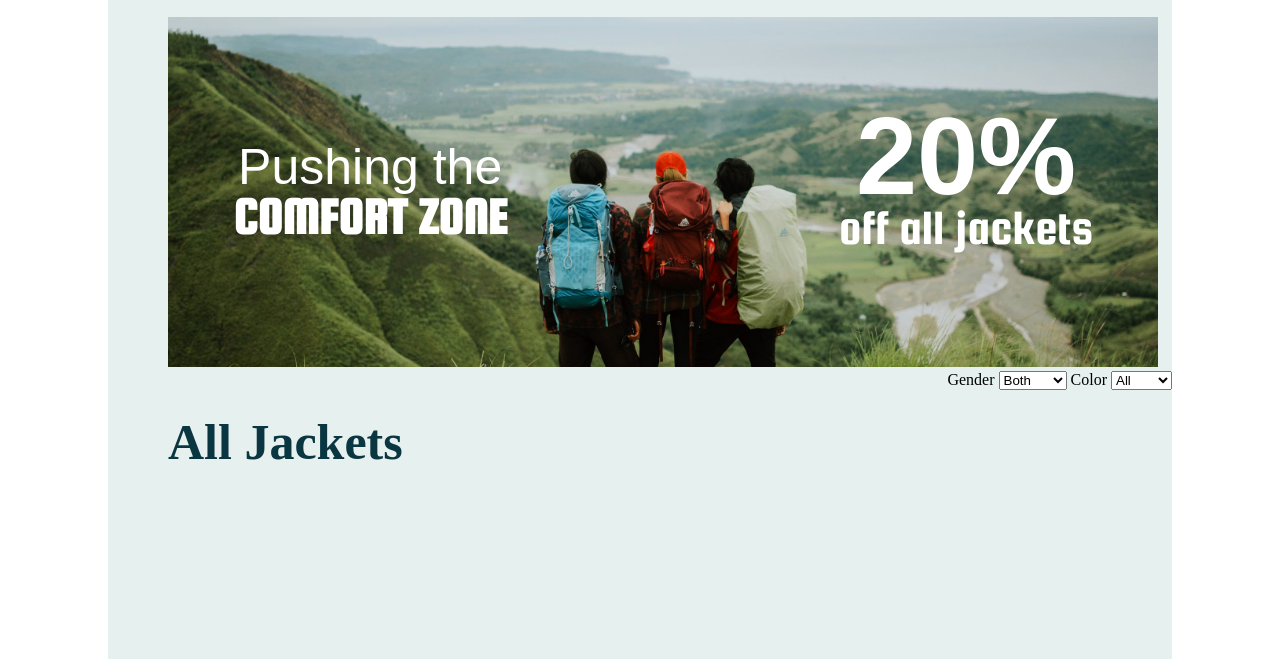
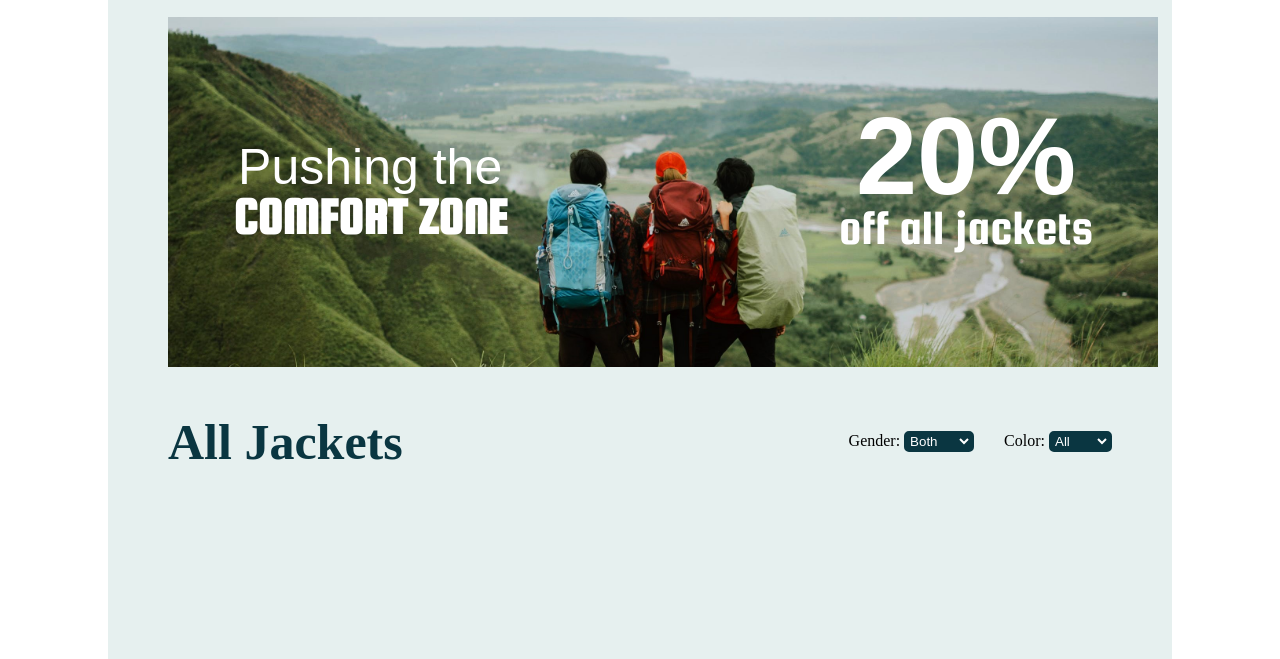
Before and after one commit to werivik/rainydays2, a plain HTML site: page allproducts.html in a window 1280 px wide. Shown: the part 141-800 px from the top of the page. Drawn offline with Linux system fonts and the light colour scheme; no server answers; a web font is replaced by a local one.

```diff
--- a/CSS/style.css
+++ b/CSS/style.css
@@ -542,6 +542,25 @@ header nav ul li {
     margin-bottom: 150px;
 }
 
+.filters{
+    display: inline-flex;
+    align-items: center;
+    margin-right: 60px;
+    gap: 30px;
+}
+#genderFilter {
+    background-color: #0A3641;
+    border-radius: 5px;
+    color: white;
+    border: solid 2px #0A3641;
+}
+#colorFilter {
+    background-color: #0a3641;
+    border: solid 2px #0A3641;
+    border-radius: 5px;
+    color: white;
+}
+
 .productHolder{
     display: inline-flex;
     flex-wrap: wrap;
--- a/allproducts.html
+++ b/allproducts.html
@@ -85,15 +85,18 @@
             <div class="allproducts-productcards-top">
                 <h1>All Jackets</h1>
 
+                <div id="loadingMessage" style="display: none;">Loading...</div>
                 <div class="filters">
-                    <label for="genderFilter">Gender</label>
+                    <div class="genderfilter-filter">
+                        <label for="genderFilter">Gender: </label>
                         <select id="genderFilter">
                             <option value="all">Both</option>
                             <option value="men">Men</option>
                             <option value="women">Women</option>
                         </select>
-
-                    <label for="colorFilter">Color</label>
+                    </div>
+                    <div class="colorfilter-filter">
+                        <label for="colorFilter">Color: </label>
                         <select id="colorFilter">
                             <option value="all">All</option>
                             <option value="red">Red</option>
@@ -104,6 +107,7 @@
                             <option value="blue">Blue</option>
                             <option value="purple">Purple</option>
                         </select>
+                    </div>
                 </div>
 
             </div>
--- a/js/allproducts.js
+++ b/js/allproducts.js
@@ -109,6 +109,7 @@ document.addEventListener("DOMContentLoaded", function() {
 
         const getAllProducts = async (URL) => {
             try {
+                loadingMessage.style.display = "block";
                 const response = await fetch(URL);
                 const data = await response.json();
                 allProducts = data.data;
@@ -116,6 +117,9 @@ document.addEventListener("DOMContentLoaded", function() {
             }
             catch (error) {
                 console.error("Error fetching products:", error);
+            }
+            finally {
+                loadingMessage.style.display = "none";
             }
         }
 
--- a/js/checkout.js
+++ b/js/checkout.js
@@ -1,5 +1,6 @@
 document.addEventListener("DOMContentLoaded", function() {
     displayShoppingBasket();
+    setupConfirmationButton
 });
 
 function displayShoppingBasket() {
```
Lines whose indentation alone changed are shown as unchanged.
